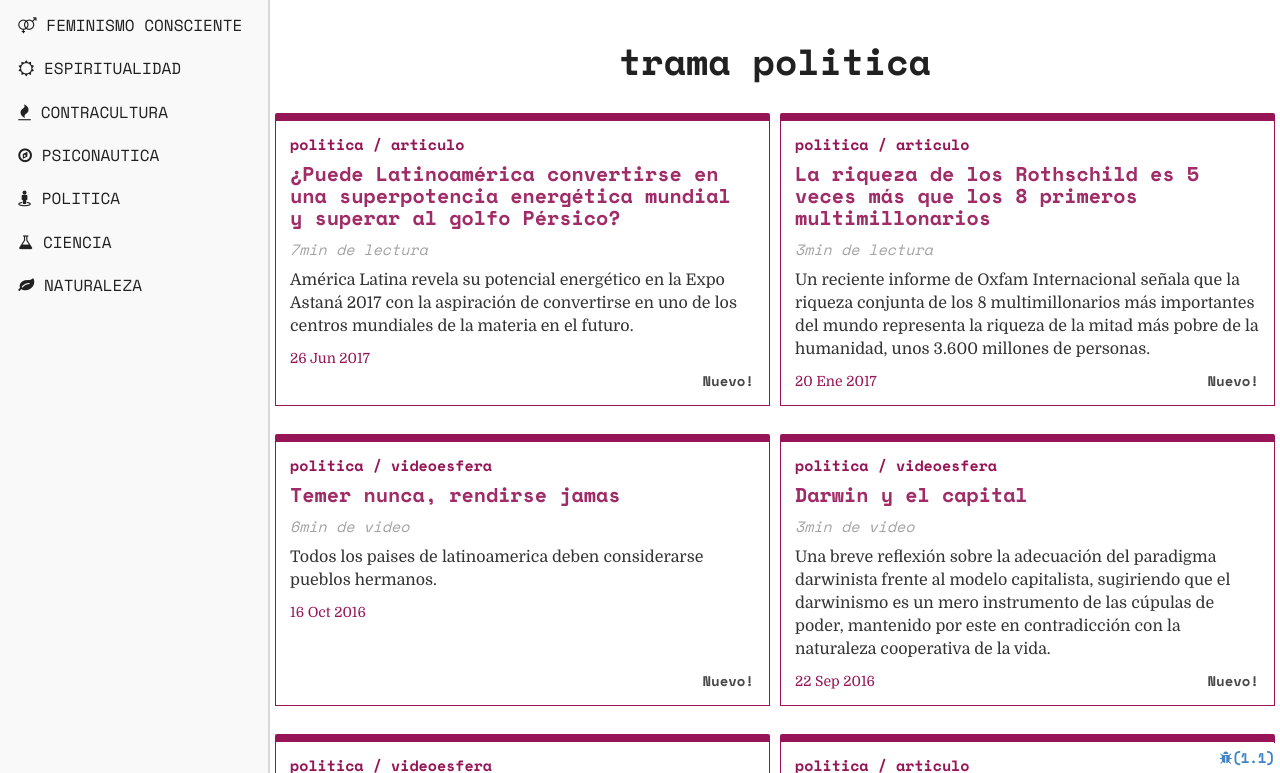
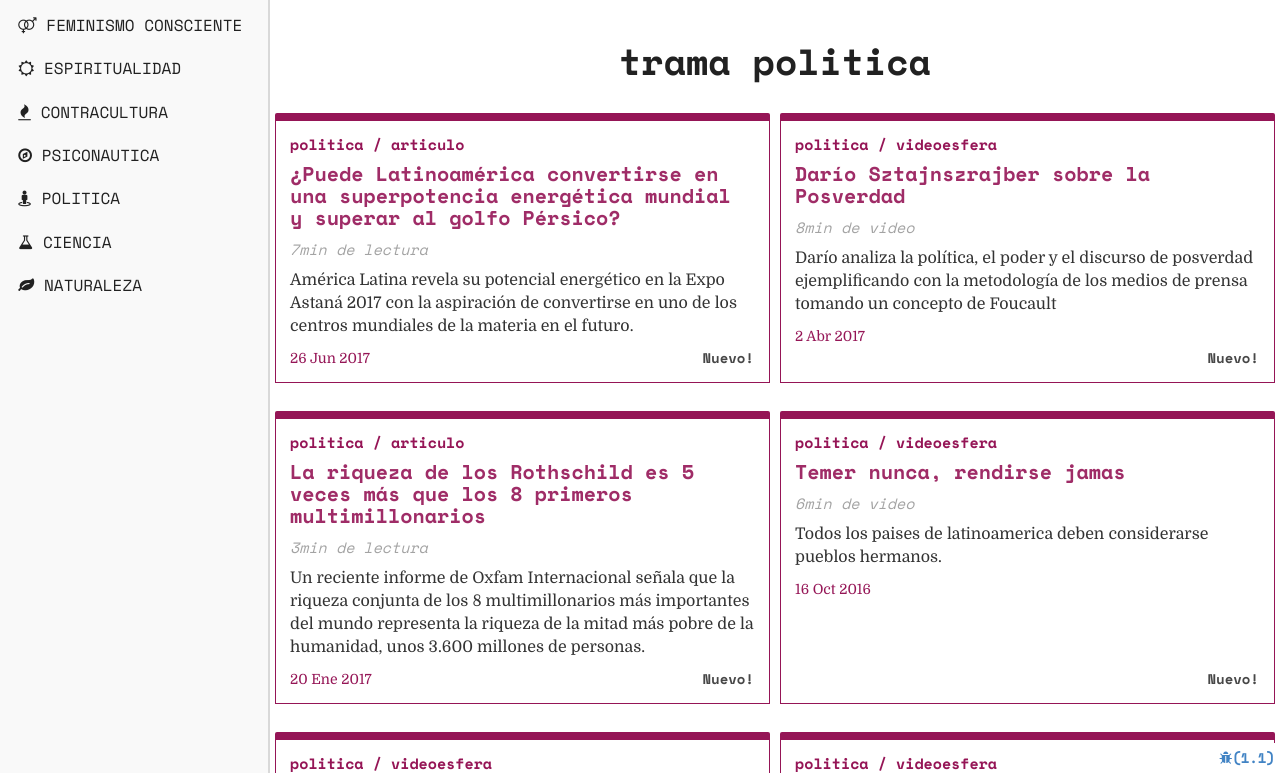
Before and after one commit to ama-trama/uni, a Jekyll site: the page built from _posts/politica/2012-06-16-que-significa-ubuntu.md, in a window 1280 px wide and 900 px high, scrolled down 2094 px, cut to the strip 127-900 px from the top of the window. Built offline with Jekyll 4.4.1, drawn with Linux system fonts in a browser that asks for light colours; some web fonts are replaced; comment, search, counter and statistics services are not loaded.

Commit message:
posverdad

```diff
--- a/_config.yml
+++ b/_config.yml
@@ -15,4 +15,4 @@ permalink: pretty
 sass:
   sass_dir: _scss
 
-host: 10.0.0.5
+host: 192.168.137.236
--- /dev/null
+++ b/_posts/politica/2017-04-02-sobre-la-posverdad.md
@@ -0,0 +1,22 @@
+---
+layout: post
+icon: youtube play
+title: Darío Sztajnszrajber sobre la Posverdad
+meta: Darío analiza la política, el poder y el discurso de posverdad ejemplificando con la metodología de los medios de prensa tomando un concepto de Foucault
+comments: true
+featured: true
+category: politica
+type: videoesfera
+duration: 8min
+author: sztajnszrajber
+author_url: http://sztajnszrajber.blogspot.com.ar
+source: https://www.youtube.com/embed/wN5FHCAqOec
+---
+
+<p>
+En un video creado por Futurock FM para explicar el discurso de posverdad, se entrevista a Darío Sztajnszrajber para examinar la posverdad desde los medios de comunicación, la política y el poder.
+</p>
+
+<p>Darío Sztajnszrajber es un filósofo y profesor argentino, autor del libro ¿Para qué sirve la filosofía?, y dedica su labor a difundir conocimientos sobre la filosofía.</p>
+
+<p>El blog personal de Darío es http://sztajnszrajber.blogspot.com.ar/</p>
```
Also changed, not shown: _posts/politica/2012-06-16-que-significa-ubuntu.md (+1 -1 lines).
